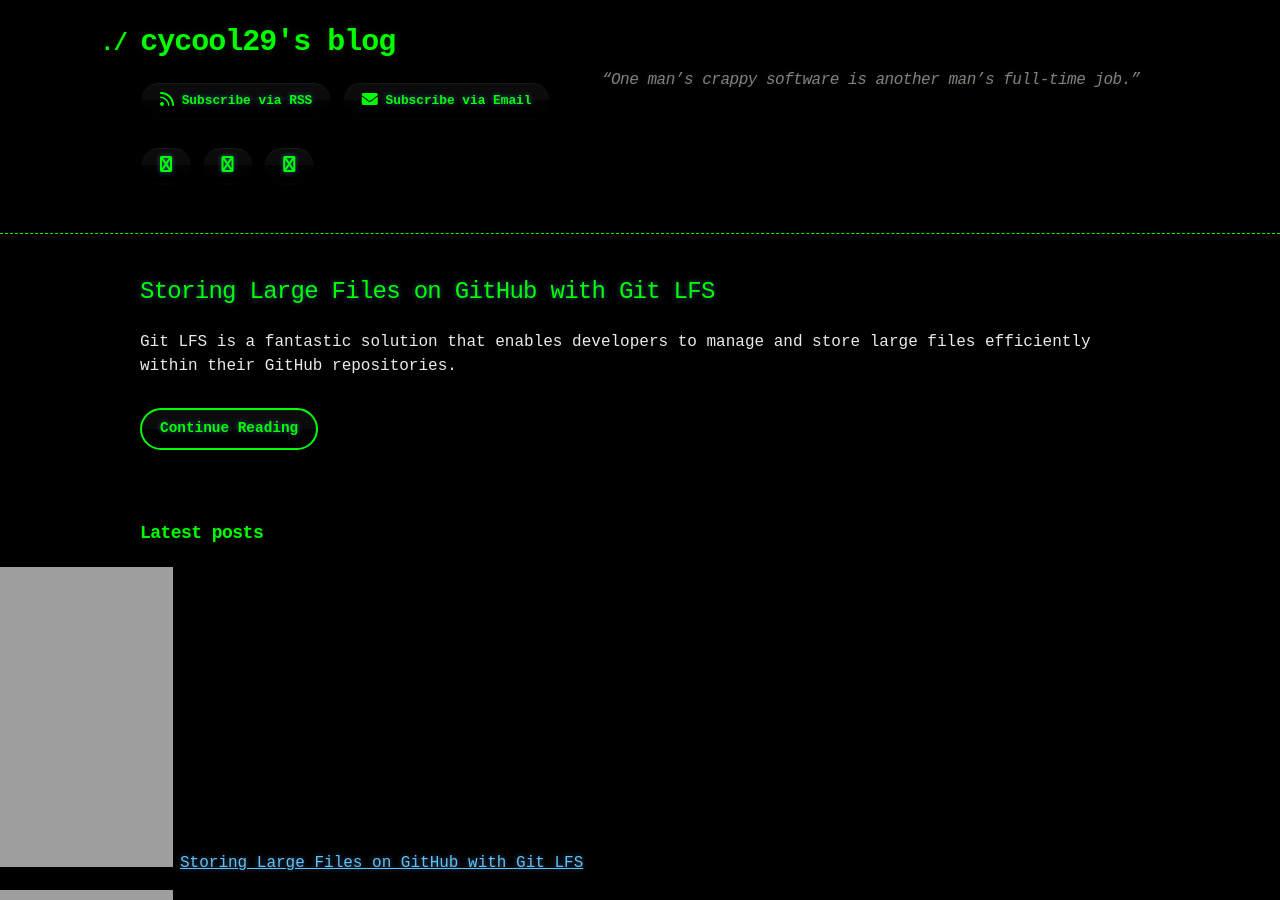
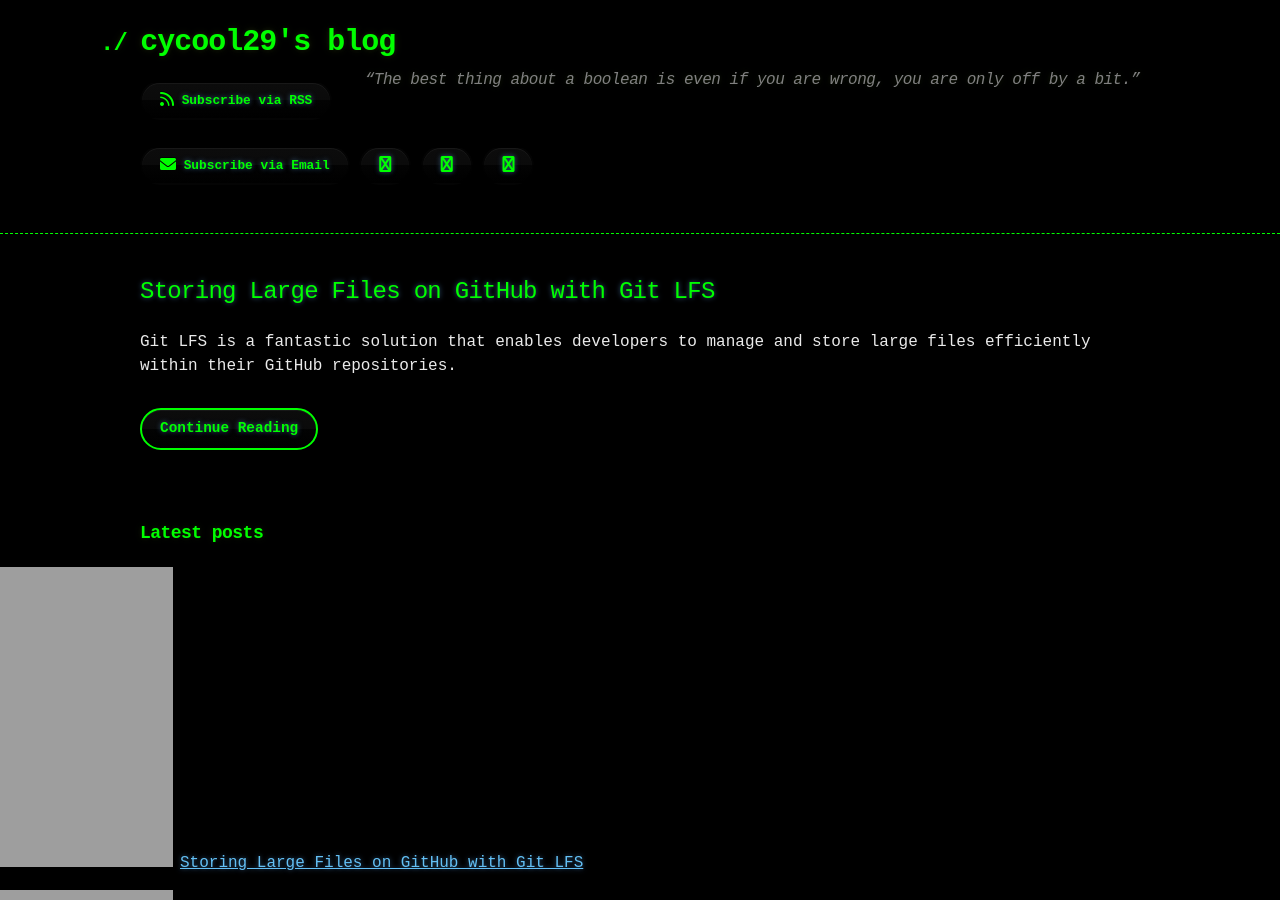
Before and after one commit to cycool29/cycool29.github.io, a Jekyll site: the page built from index.md, in a window 1280 px wide and 900 px high. Built offline with Jekyll 4.4.1, drawn with Linux system fonts in a browser that asks for light colours; a style sheet for code colours, icons or effects is not loaded.

Commit message:
Update quotes

```diff
--- a/_config.yml
+++ b/_config.yml
@@ -1,5 +1,5 @@
 title: cycool29's blog
-description: "“One man’s crappy software is another man’s full-time job.” "
+description: "“The best thing about a boolean is even if you are wrong, you are only off by a bit.” "
 bio: A high school student. Intermediate in Python, Git, Bash. Learning JavaScript. He/Him. "
 author: cycool29
 url: https://cycool29.github.io
```
